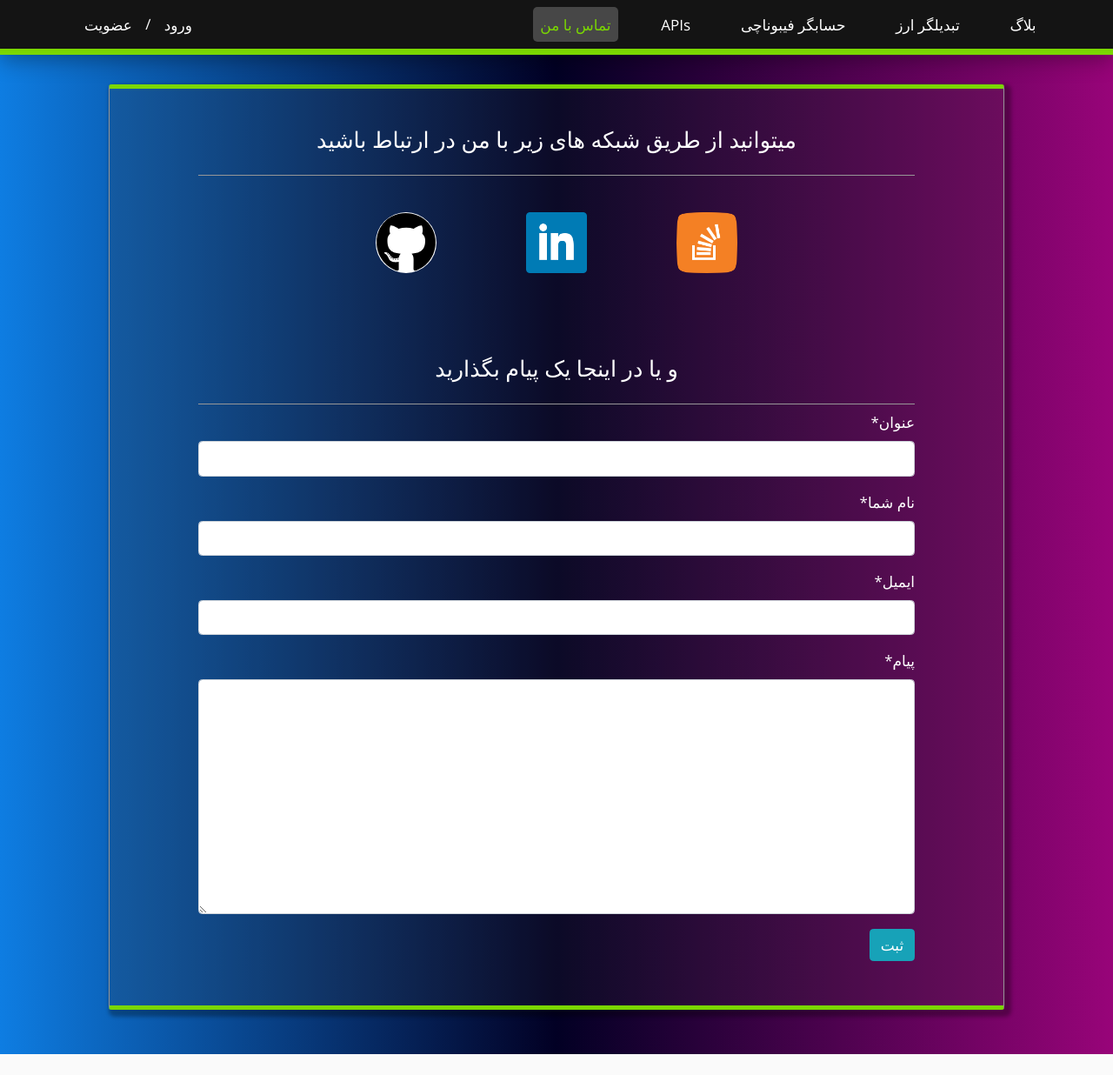
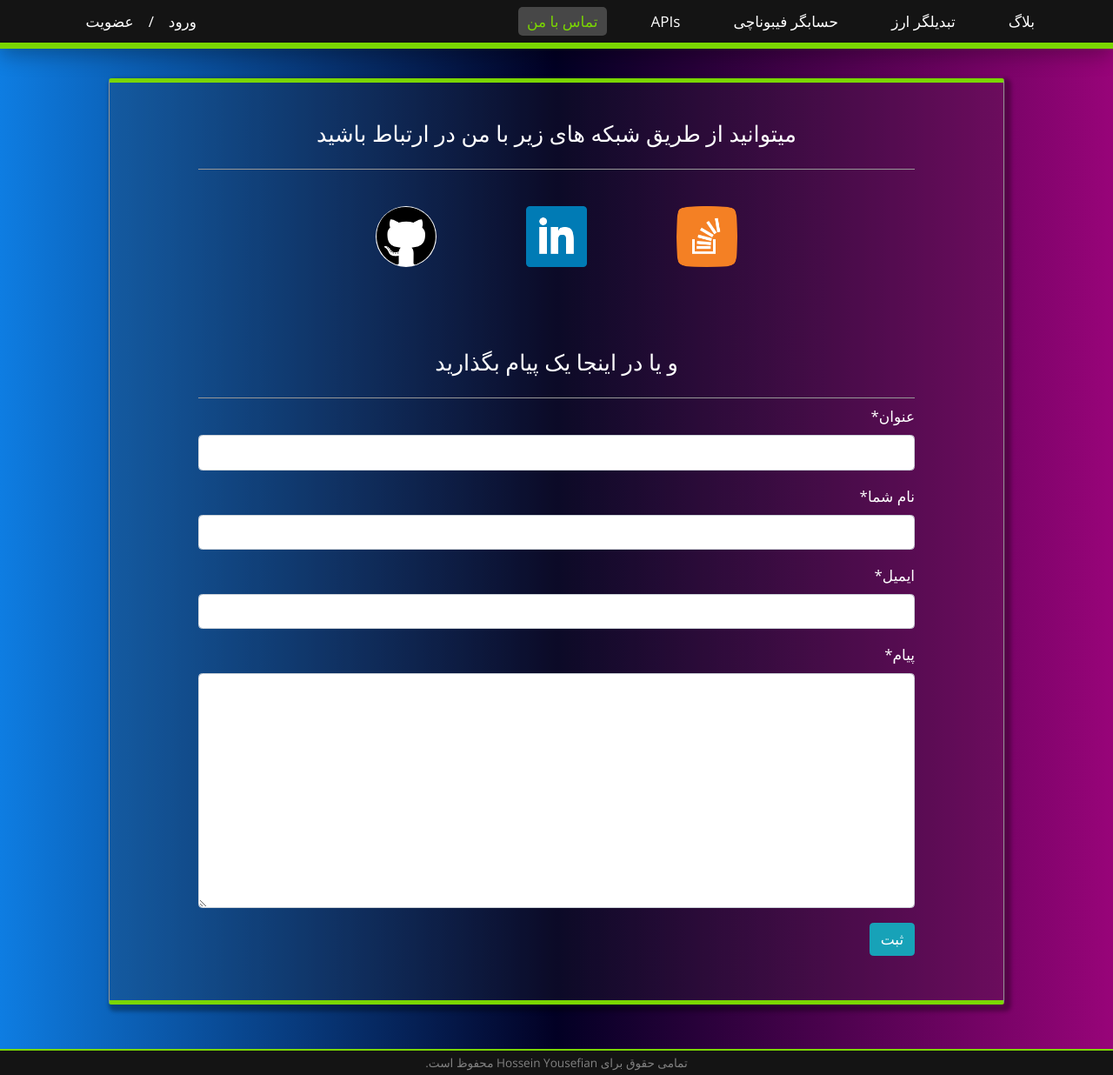
Before and after one commit to ihesamyou/first_website, a Django app: page /contact/ in a window 1280 px wide. Shown: the whole page at 87% size. Before the commit the page ends 1212 px from the top, so only its background shows below. Run offline with Django 3.2, Linux system fonts and the light colour scheme; parts of the project's set-up code (start-up, migrations or seed data) failed here and were passed over; some libraries are stand-ins or nearby versions; some web fonts are replaced.

Commit message:
footer frist step

```diff
--- a/blog/static/blog/style.css
+++ b/blog/static/blog/style.css
@@ -37,13 +37,19 @@ nav {
   box-shadow: 0px 7px 25px 0px rgba(0, 0, 0, 0.3);
 }
 
+.navbar-wrap {
+  width: 100%;
+  display: flex;
+  justify-content: space-between;
+}
+
 .fixed {
   position: sticky;
   top: 0;
 }
 
 .right-navbar {
-  margin: 0.4rem 2.5rem 0.4rem 0.7rem;
+  margin: 0.2rem 2.5rem 0.2rem 0.7rem;
 }
 
 .right-navbar ul li {
@@ -51,7 +57,7 @@ nav {
 }
 
 .left-navbar {
-  margin: 0.4rem 0.7rem 0.4rem 4rem;
+  margin: 0.2rem 0.7rem 0.2rem 4rem;
 }
 
 .left-navbar li {
@@ -69,7 +75,7 @@ nav ul li {
 
 nav li a {
   color: var(--text-color);
-  padding: 0.5rem;
+  padding: 0.3rem 0.6rem;
 }
 
 nav li a:visited {
@@ -84,7 +90,7 @@ nav li a.active {
   border-radius: 5px;
 }
 
-.messages {
+.message {
   margin: 2rem auto 1rem;
   width: 70%;
 }
@@ -301,6 +307,20 @@ aside {
   direction: ltr;
 }
 
+footer {
+  width: 100%;
+  margin-top: 2rem;
+  border-top: 2px solid var(--theme-color);
+  height: 30px;
+}
+
+.footer-content {
+  height: 100%;
+  background-color: var(--nav-bg);
+  color: rgb(129, 129, 129);
+  text-align: center;
+}
+
 @media (max-width: 767px) {
   main {
     margin: 1.5rem 0.4rem 1.5rem;
@@ -383,3 +403,15 @@ aside {
     width: 100%;
   }
 }
+
+@media (min-width: 1441px) {
+  .navbar-wrap {
+    width: 70%;
+    margin: auto;
+  }
+
+  main {
+    width: 70%;
+    margin: 2rem auto;
+  }
+}
--- a/blog/templates/blog/base.html
+++ b/blog/templates/blog/base.html
@@ -20,6 +20,7 @@
 </head>
 <body>
     <nav class="navbar navbar-expand-md navbar-dark">
+        <div class="navbar-wrap">
           <button class="navbar-toggler" type="button" data-toggle="collapse" data-target="#navbarSupportedContent" aria-controls="navbarSupportedContent" aria-expanded="false" aria-label="Toggle navigation">
             <span class="material-icons" style="color: white;">menu</span>
           </button>
@@ -51,9 +52,10 @@
                 {% endif %}
               </ul>
           </div>
+        </div>
     </nav>
     {% if messages %}
-      <div class="messages">
+      <div class="message">
           {% for message in messages %}
             <p class="alert alert-{{ message.tags }}">{{ message }}</p>
           {% endfor %}
@@ -63,6 +65,11 @@
       {% block content %}
       {% endblock %}
     </main>
+    <footer>
+      <div class="footer-content">
+        <small>تمامی حقوق برای Hossein Yousefian محفوظ است.</small>
+      </div>
+    </footer>
     <script src="https://code.jquery.com/jquery-3.2.1.slim.min.js" integrity="sha384-KJ3o2DKtIkvYIK3UENzmM7KCkRr/rE9/Qpg6aAZGJwFDMVNA/GpGFF93hXpG5KkN" crossorigin="anonymous"></script>
     <script src="https://cdnjs.cloudflare.com/ajax/libs/popper.js/1.12.9/umd/popper.min.js" integrity="sha384-ApNbgh9B+Y1QKtv3Rn7W3mgPxhU9K/ScQsAP7hUibX39j7fakFPskvXusvfa0b4Q" crossorigin="anonymous"></script>
     <script src="https://maxcdn.bootstrapcdn.com/bootstrap/4.0.0/js/bootstrap.min.js" integrity="sha384-JZR6Spejh4U02d8jOt6vLEHfe/JQGiRRSQQxSfFWpi1MquVdAyjUar5+76PVCmYl" crossorigin="anonymous"></script>
```
Lines whose indentation alone changed are shown as unchanged.
